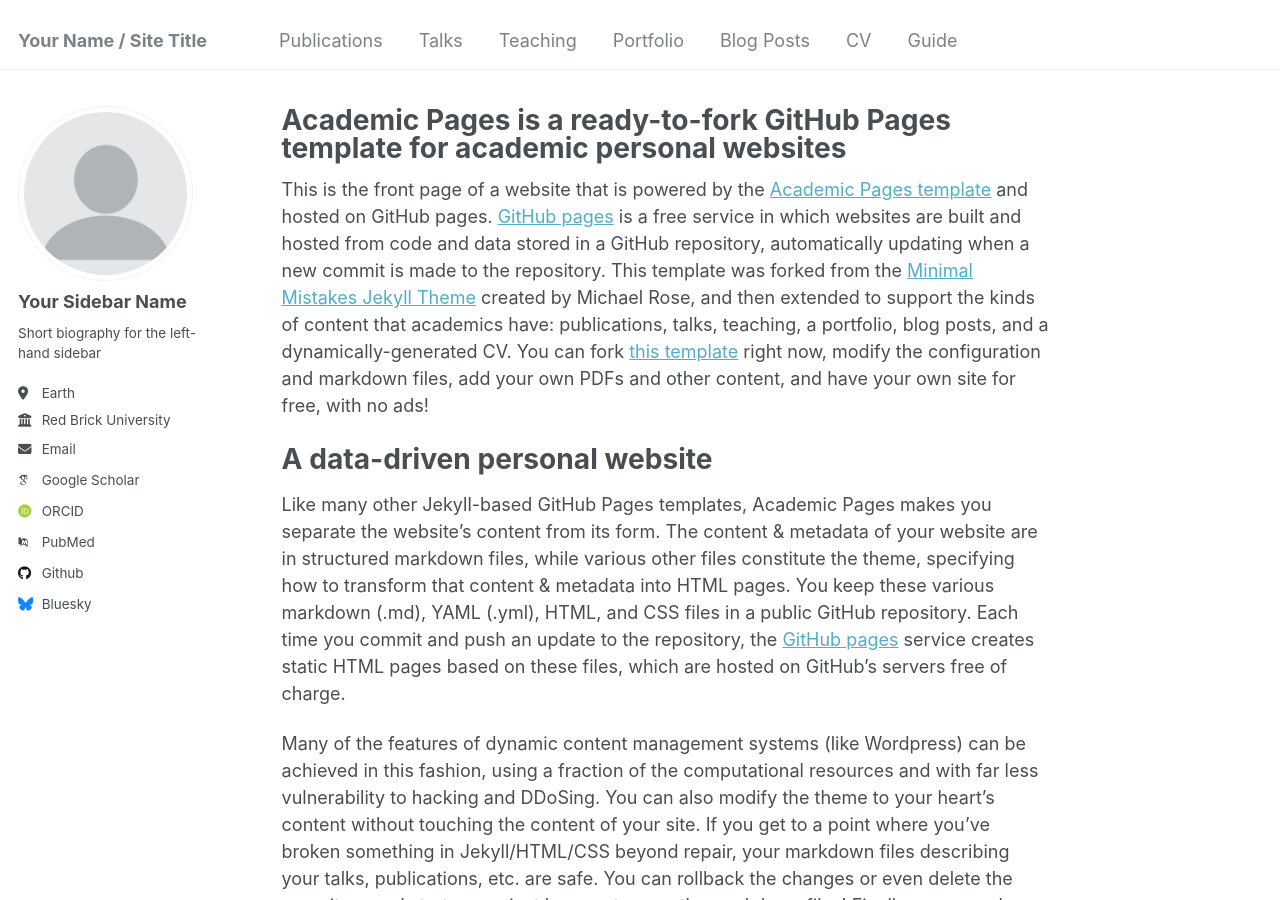
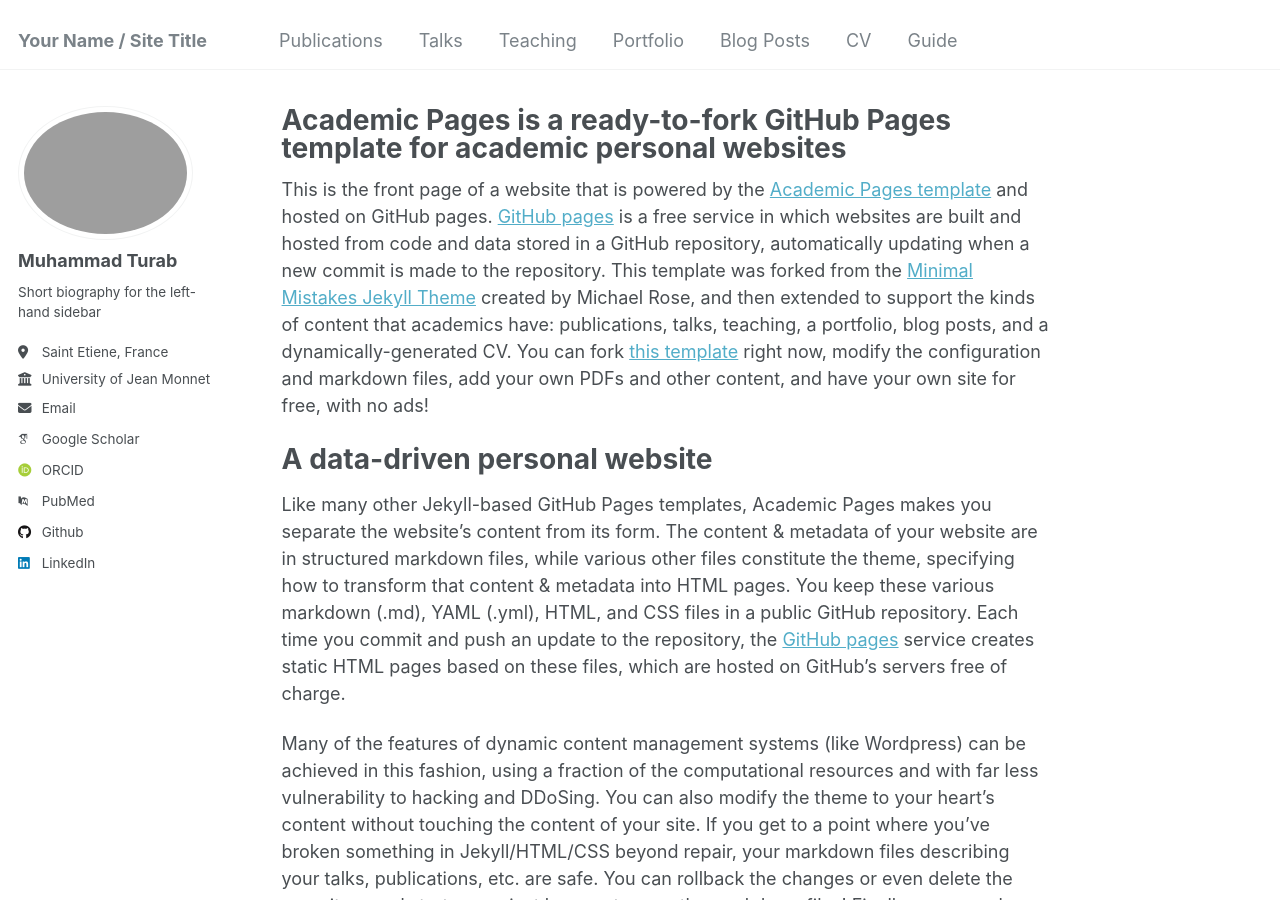
Before and after one commit to turab45/Muhammad-Turab, a Jekyll site: the page built from _pages/about.md, in a window 1280 px wide and 900 px high. Built offline with Jekyll 4.4.1, drawn with Linux system fonts in a browser that asks for light colours; some web fonts are replaced.

Commit message:
add pp and personal info

```diff
--- a/_config.yml
+++ b/_config.yml
@@ -21,14 +21,14 @@
 #               Additional customization can be done by editing /_includes/author-profile.html
 author:
   # Biographic information
-  avatar           : "profile.png"
-  name             : "Your Sidebar Name"
+  avatar           : "profile-pic.png"
+  name             : "Muhammad Turab"
   pronouns         : # example: "she/her"
   bio              : "Short biography for the left-hand sidebar"
-  location         : "Earth"
-  employer         : "Red Brick University"
+  location         : "Saint Etiene, France"
+  employer         : "University of Jean Monnet"
   uri              : # URL
-  email            : "none@example.org"
+  email            : "muhammtm@stud.ntnu.no"
 
   # Academic websites
   arxiv            : # URL - Update with the correct link to your profile
@@ -44,12 +44,12 @@
   bitbucket        : # Username - Update with your username on the site
   codepen          : # Username
   dribbble         : # Username
-  github           : "academicpages"
+  github           : "turab45"
   kaggle           : # Username
   stackoverflow    : # User number or user number and name (i.e., use "1" or "1/jeff-atwood")
 
   # Social media
-  bluesky          : "bsky.app" # Replace this with you Bluesky username
+  bluesky          : #"bsky.app" # Replace this with you Bluesky username
   facebook         : # Username
   flickr           : # Username
   foursquare       : # Username
@@ -58,7 +58,7 @@
   keybase          : # Username
   instagram        : # Username
   lastfm           : # Username
-  linkedin         : # Username
+  linkedin         : "https://www.linkedin.com/in/muhammad-turab-347529190/"
   mastodon         : # URL
   medium           : # URL
   pinterest        : # Username
@@ -76,8 +76,8 @@
 
 # Publication Category - The following the list of publication categories and their headings
 publication_category:
-  books:
-    title: 'Books'
+  # books:
+  #   title: 'Books'
   manuscripts:
     title: 'Journal Articles'
   conferences:
```
Also changed, not shown: 1 other file.
